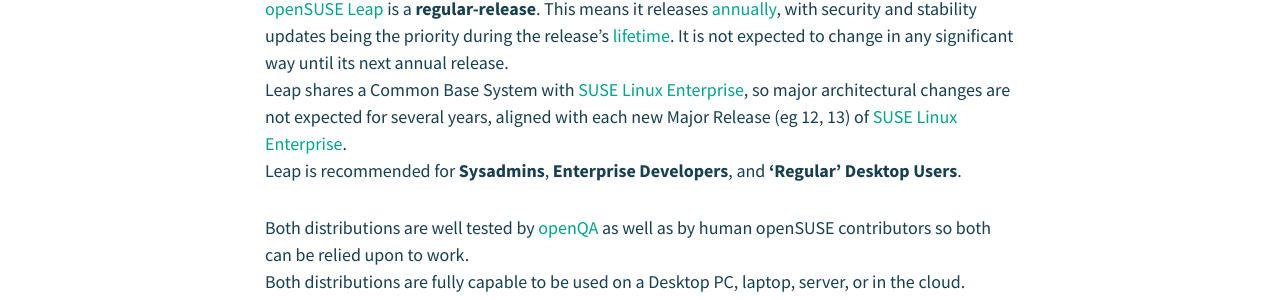
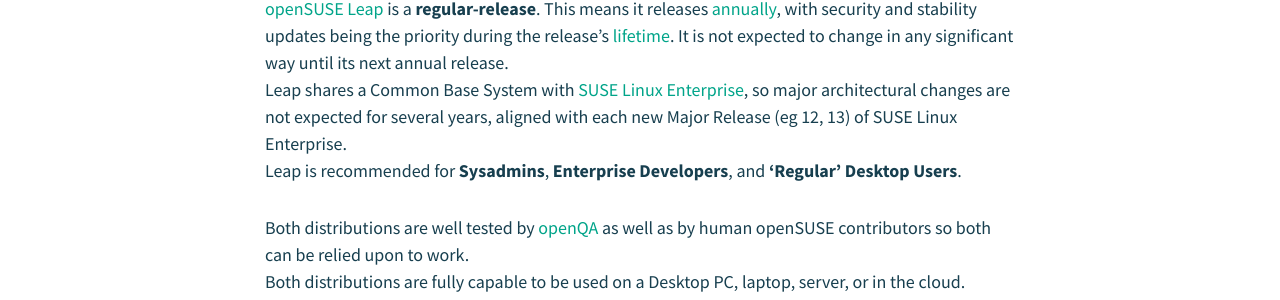
Before and after one commit to sysrich/new-software.o.o, a Jekyll site: the page built from index.md, in a window 1280 px wide and 900 px high, scrolled down 692 px. Shown: the part 182-482 px from the top of the window. Built offline with Jekyll 4.4.1, drawn with Linux system fonts in a browser that asks for light colours; nearby versions of some CDN libraries; some of the changed lines change nothing that is shown.

Commit message:
one more less link

```diff
--- a/index.md
+++ b/index.md
@@ -21,7 +21,7 @@
 Tumbleweed is recommended for **Developers**, **openSUSE Contributors**, and **Linux/FOSS Enthusiasts**.
 
 [openSUSE Leap]({{ site.url}}/leap) is a **regular-release**. This means it releases [annually](https://en.opensuse.org/openSUSE:Roadmap), with security and stability updates being the priority during the release's [lifetime](https://en.opensuse.org/Lifetime). It is not expected to change in any significant way until its next annual release.
-Leap shares a Common Base System with [SUSE Linux Enterprise](https://www.suse.com/products/server/), so major architectural changes are not expected for several years, aligned with each new Major Release (eg 12, 13) of [SUSE Linux Enterprise](https://www.suse.com/products/server/).
+Leap shares a Common Base System with [SUSE Linux Enterprise](https://www.suse.com/products/server/), so major architectural changes are not expected for several years, aligned with each new Major Release (eg 12, 13) of SUSE Linux Enterprise.
 Leap is recommended for **Sysadmins**, **Enterprise Developers**, and **'Regular' Desktop Users**.
 
 Both distributions are well tested by [openQA](https://openqa.opensuse.org) as well as by human openSUSE contributors so both can be relied upon to work.
```
